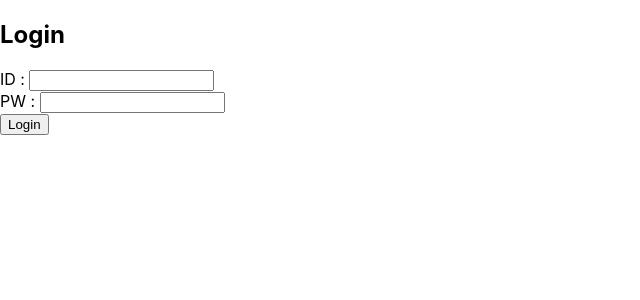
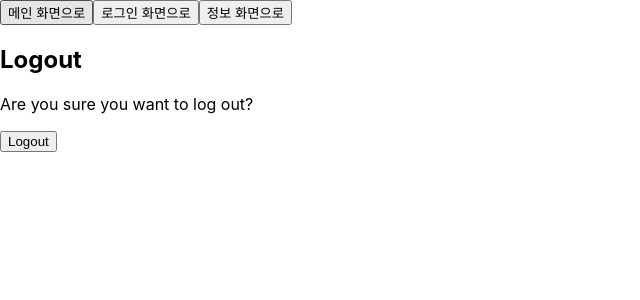
Before and after one commit to SeoultechCapstonDesignTeam4/PetKeeper_Front, a React (Create React App) app: page /logout in a window 1280 px wide. Shown: the top 300 px of the page, without its empty margins (0-640 px from the left). Built offline with nearby package versions, Linux system fonts and the light colour scheme.

Commit message:
Navbar, Logout component

```diff
--- a/package.json
+++ b/package.json
@@ -11,6 +11,7 @@
     "axios": "^1.4.0",
     "react": "^18.2.0",
     "react-dom": "^18.2.0",
+    "react-router-dom": "^6.15.0",
     "react-scripts": "5.0.1",
     "web-vitals": "^2.1.4"
   },
@@ -37,5 +38,6 @@
       "last 1 firefox version",
       "last 1 safari version"
     ]
-  },"proxy": "http://localhost:5001"
+  },
+  "proxy": "http://localhost:5001"
 }
--- a/src/App.js
+++ b/src/App.js
@@ -1,20 +1,20 @@
 import './App.css';
+import { BrowserRouter, Route, Routes } from "react-router-dom";
 import Login from './component/Login';
+import Logout from './component/Logout';
+import Nav from './component/Nav';
 function App() {
   return (
     <div>
-      <Login/>
-
+    <BrowserRouter>
+      <Nav />
+      <Routes>
+        <Route path="/login" element={<Login />} />
+        <Route path="/logout" element={<Logout />} />
+      </Routes>
+    </BrowserRouter>
     </div>
   );
 }
 
-// function App() {
-//   return (
-//     <div className="App">
-//       <h1>React App</h1>
-//     </div>
-//   );
-// }
-
 export default App;
--- a/src/component/Login.js
+++ b/src/component/Login.js
@@ -32,6 +32,7 @@ class Login extends Component {
       const res = await axios.post('/user/login', data);
       console.log(res);
       localStorage.setItem('token', res.data.token);
+      window.location.href = '/';
     } catch (error) {
       console.error('Error logging in:', error);
     }
--- /dev/null
+++ b/src/component/Logout.js
@@ -0,0 +1,21 @@
+import React from 'react';
+
+function Logout() {
+
+  const handleLogout = () => {
+    // Clear user session or token (e.g., remove it from local storage)
+    localStorage.removeItem('token'); // Assuming you use 'token' for authentication
+    window.location.href = '/login';
+    // Redirect to the login page or any other destination
+  };
+
+  return (
+    <div>
+      <h2>Logout</h2>
+      <p>Are you sure you want to log out?</p>
+      <button onClick={handleLogout}>Logout</button>
+    </div>
+  );
+}
+
+export default Logout;
--- /dev/null
+++ b/src/component/Nav.js
@@ -0,0 +1,20 @@
+import React from "react";
+import { Link } from "react-router-dom";
+
+function Nav() {
+  return (
+    <>
+      <Link to="/">
+        <button>메인 화면으로</button>
+      </Link>
+      <Link to="/login">
+        <button>로그인 화면으로</button>
+      </Link>
+      <Link to="/logout">
+        <button>정보 화면으로</button>
+      </Link>
+    </>
+  );
+}
+
+export default Nav;
```
Also changed, not shown: 1 other file (tests, documents, lock files or other folders).
